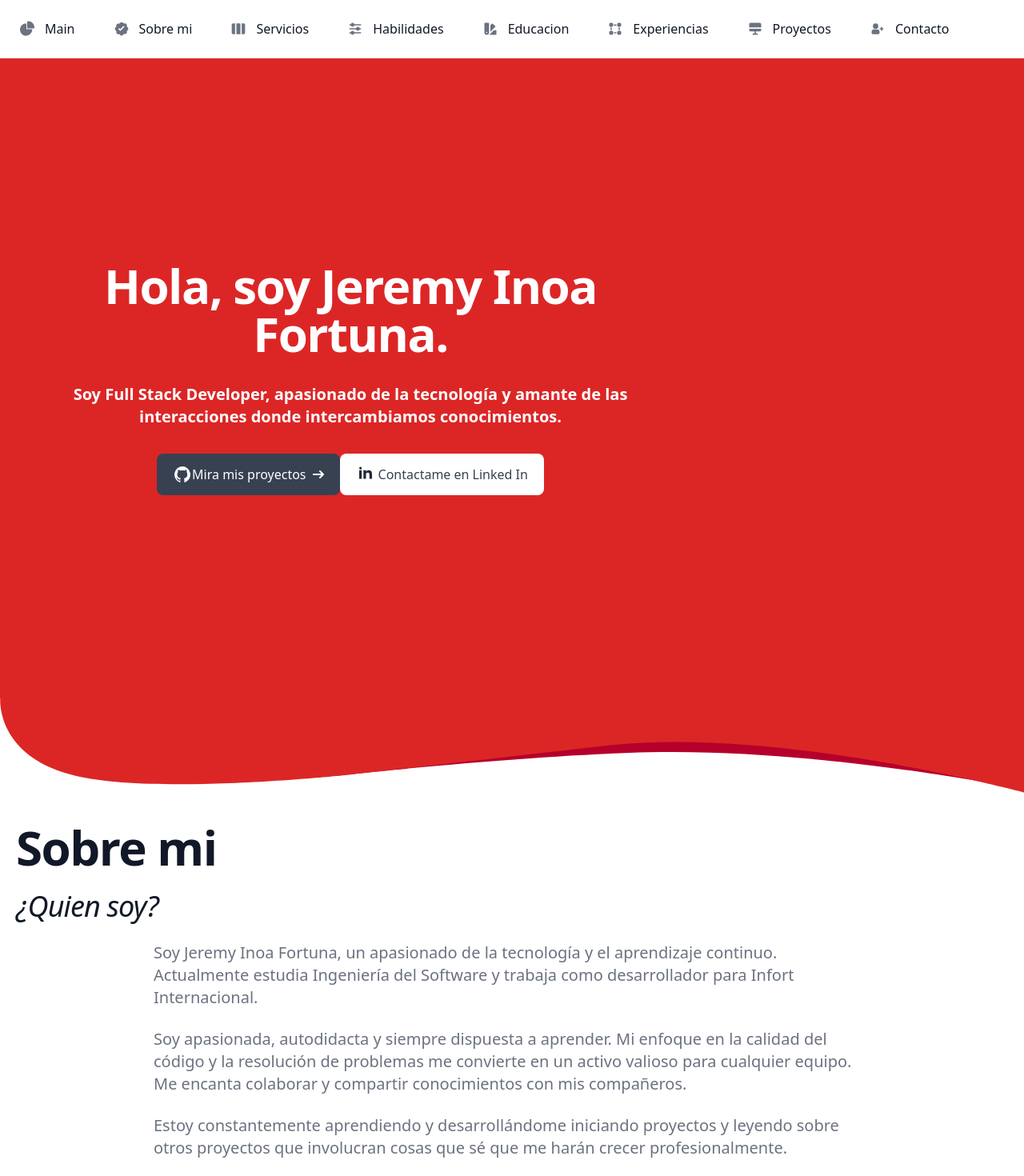
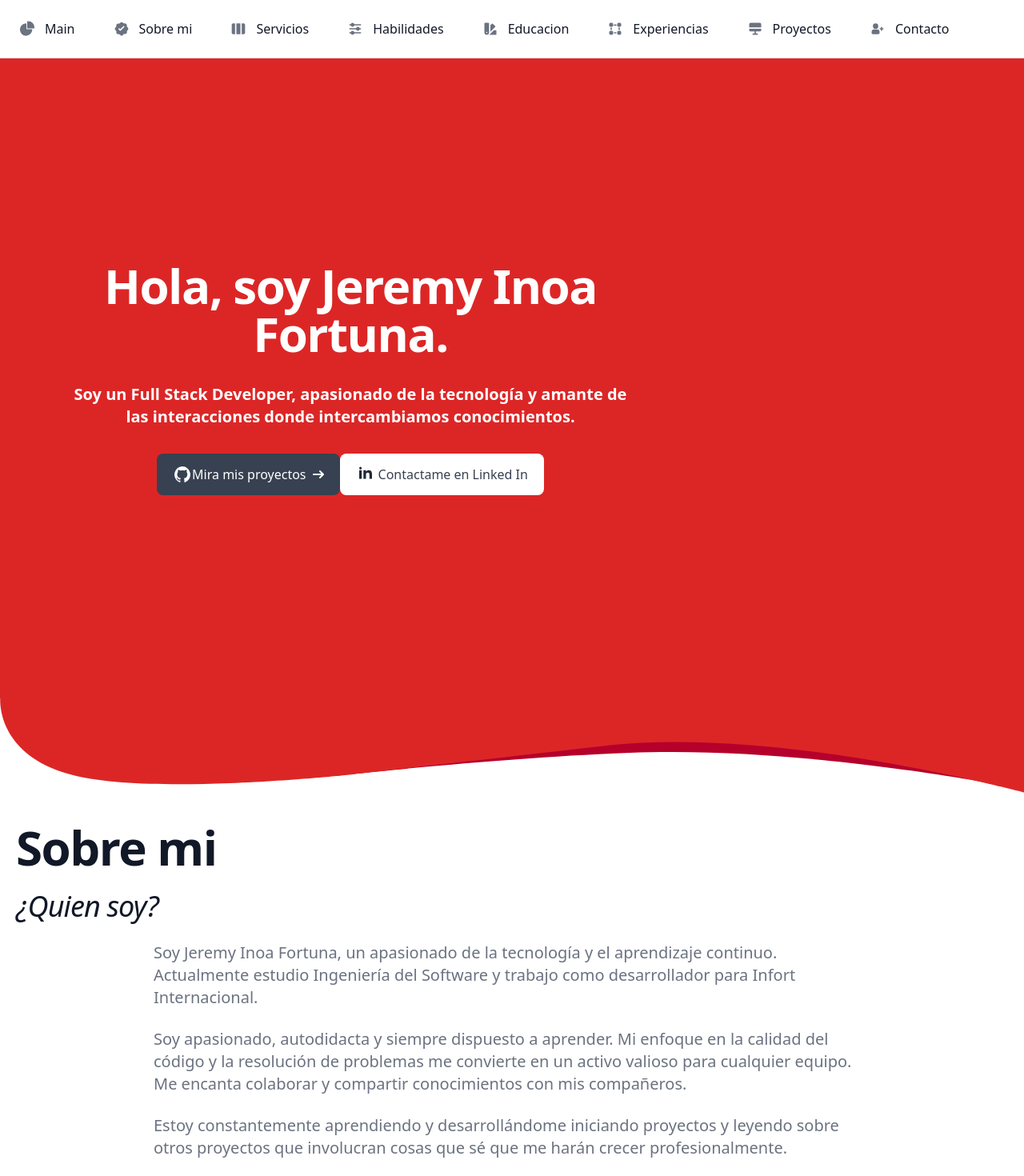
Before and after one commit to liljemery/portfolio, a React (Vite) app: page / in a window 1280 px wide. Shown: the top 1470 px of the page at 80% size. Built offline with nearby package versions, Linux system fonts and the light colour scheme.

Commit message:
hotfix: minor typo issues

```diff
--- a/src/organisms/AboutMe.jsx
+++ b/src/organisms/AboutMe.jsx
@@ -13,10 +13,10 @@ const AboutMe = () => {
             ¿Quien soy?
         </h2>
         <p className="animate__animated .box mb-6 text-lg font-normal text-gray-500 lg:text-xl sm:px-16 xl:px-48 dark:text-gray-400 mt-3">
-            Soy Jeremy Inoa Fortuna, un apasionado de la tecnología y el aprendizaje continuo. Actualmente estudia Ingeniería del Software y trabaja como desarrollador para Infort Internacional.
+            Soy Jeremy Inoa Fortuna, un apasionado de la tecnología y el aprendizaje continuo. Actualmente estudio Ingeniería del Software y trabajo como desarrollador para Infort Internacional.
         </p>
         <p className="mb-6 text-lg font-normal text-gray-500 lg:text-xl sm:px-16 xl:px-48 dark:text-gray-400 ">
-            Soy apasionada, autodidacta y siempre dispuesta a aprender. Mi enfoque en la calidad del código y la resolución de problemas me convierte en un activo valioso para cualquier equipo. Me encanta colaborar y compartir conocimientos con mis compañeros.
+            Soy apasionado, autodidacta y siempre dispuesto a aprender. Mi enfoque en la calidad del código y la resolución de problemas me convierte en un activo valioso para cualquier equipo. Me encanta colaborar y compartir conocimientos con mis compañeros.
         </p>
         <p className="mb-6 text-lg font-normal text-gray-500 lg:text-xl sm:px-16 xl:px-48 dark:text-gray-400">
             Estoy constantemente aprendiendo y desarrollándome iniciando proyectos y leyendo sobre otros proyectos que involucran cosas que sé que me harán crecer profesionalmente.
--- a/src/organisms/MainContent.jsx
+++ b/src/organisms/MainContent.jsx
@@ -10,7 +10,7 @@ const MainContent = () => {
     <section className="my-5">
         <div id="nameWrapper" className="py-8 px-4 mx-auto max-w-screen-xl text-center lg:py-16">
             <h1 className="mb-4 text-4xl font-extrabold tracking-tight leading-none text-white md:text-5xl lg:text-6xl antialiased">Hola, soy Jeremy Inoa Fortuna.</h1>
-            <p className="my-8 text-lg text-white font-bold lg:text-xl sm:px-16 lg:px-30">Soy Full Stack Developer, apasionado de la tecnología y amante de las interacciones donde intercambiamos conocimientos.</p>
+            <p className="my-8 text-lg text-white font-bold lg:text-xl sm:px-16 lg:px-30">Soy un Full Stack Developer, apasionado de la tecnología y amante de las interacciones donde intercambiamos conocimientos.</p>
             <div className="flex flex-col space-y-4 sm:flex-row sm:justify-center sm:space-y-0">
                 <a href="https://www.github.com/liljemery" target="_blank" className="inline-flex justify-center items-center py-3 px-5 text-base font-medium text-center text-white rounded-lg bg-gray-700 hover:bg-gray-600 focus:ring-4 focus:ring-blue-300">
                     <svg className="w-6 h-6 text-white" aria-hidden="true" xmlns="http://www.w3.org/2000/svg" fill="currentColor" viewBox="0 0 24 24">
```
